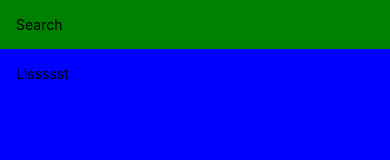
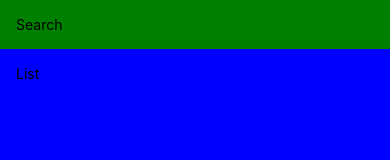
Before and after one commit to Pav85/meals-to-go, a React Native app: screen / in a window 390 px wide. Shown: the top 160 px of the page. Built offline with nearby package versions, Linux system fonts and the light colour scheme.

Commit message:
Update App.js

```diff
--- a/App.js
+++ b/App.js
@@ -9,7 +9,7 @@ export default function App() {
         <Text>Search</Text>
       </View>
       <View style={{ flex: 1, padding: 16, backgroundColor: "blue" }}>
-        <Text>Lissssst</Text>
+        <Text>List</Text>
       </View>
     </SafeAreaView>
   );
```
